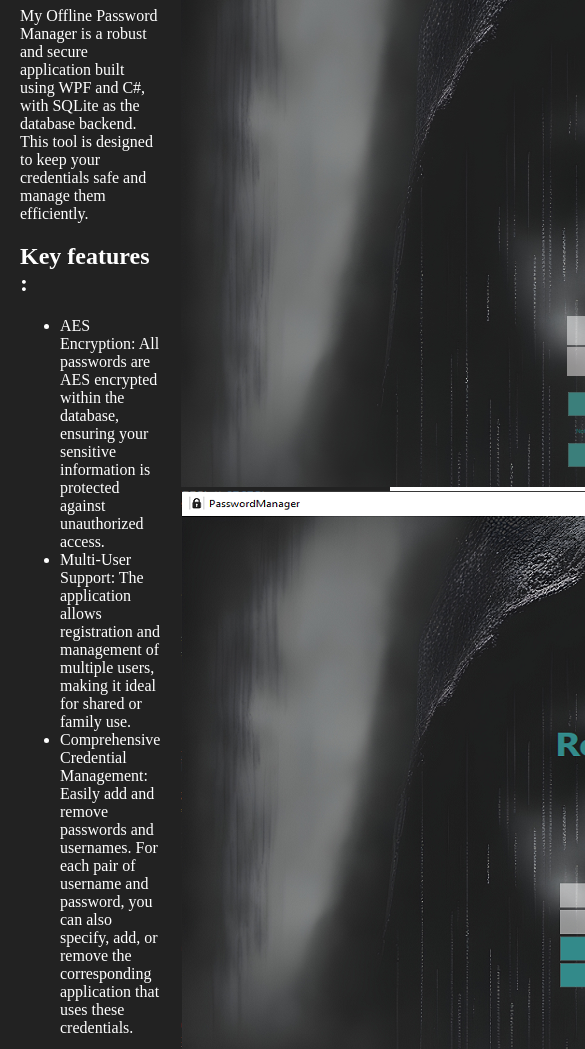
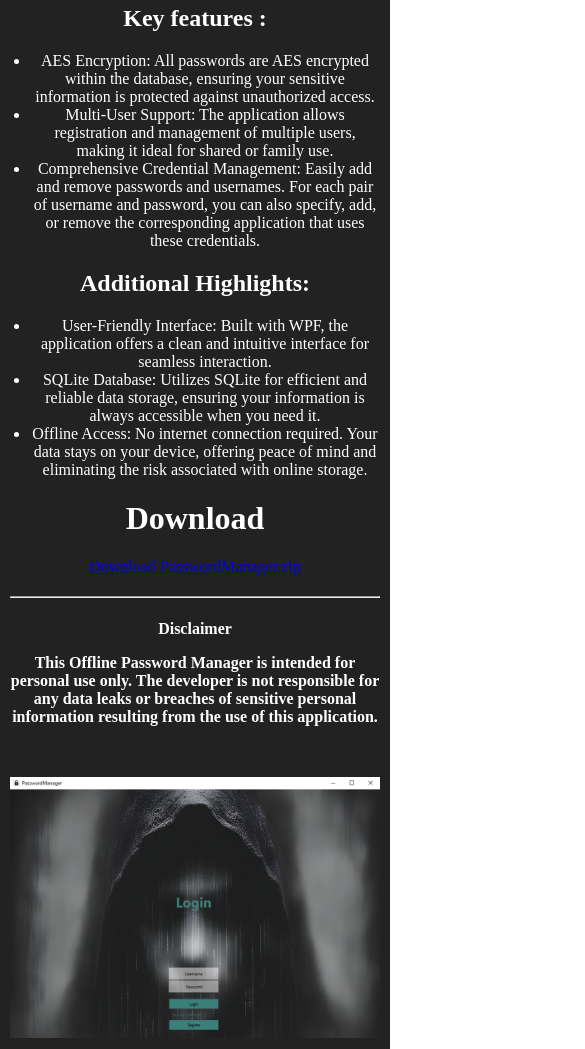
Before and after one commit to ClaudiuG18/HTML_Website, a plain HTML site: page claudiu-ghise.de/HTML/password_manager.html in a window 390 px wide. Shown: the part 269-1318 px from the top of the page, 585 px wide, since content can reach past the window. Drawn offline with Linux system fonts and the light colour scheme.

Commit message:
fixed all mobile views

```diff
--- a/claudiu-ghise.de/CSS/index.css
+++ b/claudiu-ghise.de/CSS/index.css
@@ -13,8 +13,6 @@ html {
   background-color: #333;
   padding: 5px 20px;
 }
-
-/* Logo */
 
 /* Buttons Container */
 .nav-buttons {
--- a/claudiu-ghise.de/CSS/pass-man.css
+++ b/claudiu-ghise.de/CSS/pass-man.css
@@ -108,9 +108,61 @@ html {
 }
 
 /* 📱 Responsive: Center Everything on Mobile */
-@media (max-width: 600px) {
+@media (max-width: 500px) {
   .footer {
     flex-direction: column;
     gap: 10px;
   }
 }
+
+/* 📱 Responsive: Mobile Styles for Main Content */
+@media (max-width: 820px) {
+  .main-content {
+    flex-direction: column; /* Stack text and images vertically */
+    align-items: center; /* Center-align content */
+    padding: 10px; /* Add some padding for better spacing */
+  }
+
+  .text {
+    width: 100%; /* Make text take full width */
+    padding: 10px; /* Add padding for better readability */
+  }
+
+  .pics {
+    width: 100%; /* Make images take full width */
+    display: flex;
+    flex-direction: column; /* Stack images vertically */
+    align-items: center; /* Center-align images */
+  }
+
+  .pics img {
+    max-width: 100%; /* Ensure images don't overflow the screen */
+    height: auto; /* Maintain aspect ratio */
+    margin-bottom: 10px; /* Add spacing between images */
+  }
+
+  .text h1,
+  .text h2,
+  .text p,
+  .text ul {
+    text-align: center; /* Center-align text */
+  }
+
+  .text ul {
+    padding-left: 20px; /* Add some padding for list items */
+  }
+
+  .text a {
+    display: block; /* Make download link a block element */
+    text-align: center; /* Center-align the link */
+    margin: 10px 0; /* Add spacing around the link */
+  }
+
+  .text hr {
+    margin: 20px 0; /* Add spacing around the horizontal rule */
+  }
+
+  .text h4 {
+    text-align: center; /* Center-align the disclaimer */
+  }
+}
```
Also changed, not shown: claudiu-ghise.de/CSS/artikel_game.css (renamed from claudiu-ghise.de/CSS/gram-game.css, +21 -30 lines), claudiu-ghise.de/HTML/grammar_game.html (+13 -2 lines), claudiu-ghise.de/HTML/projects.html (+2 -1 lines).
